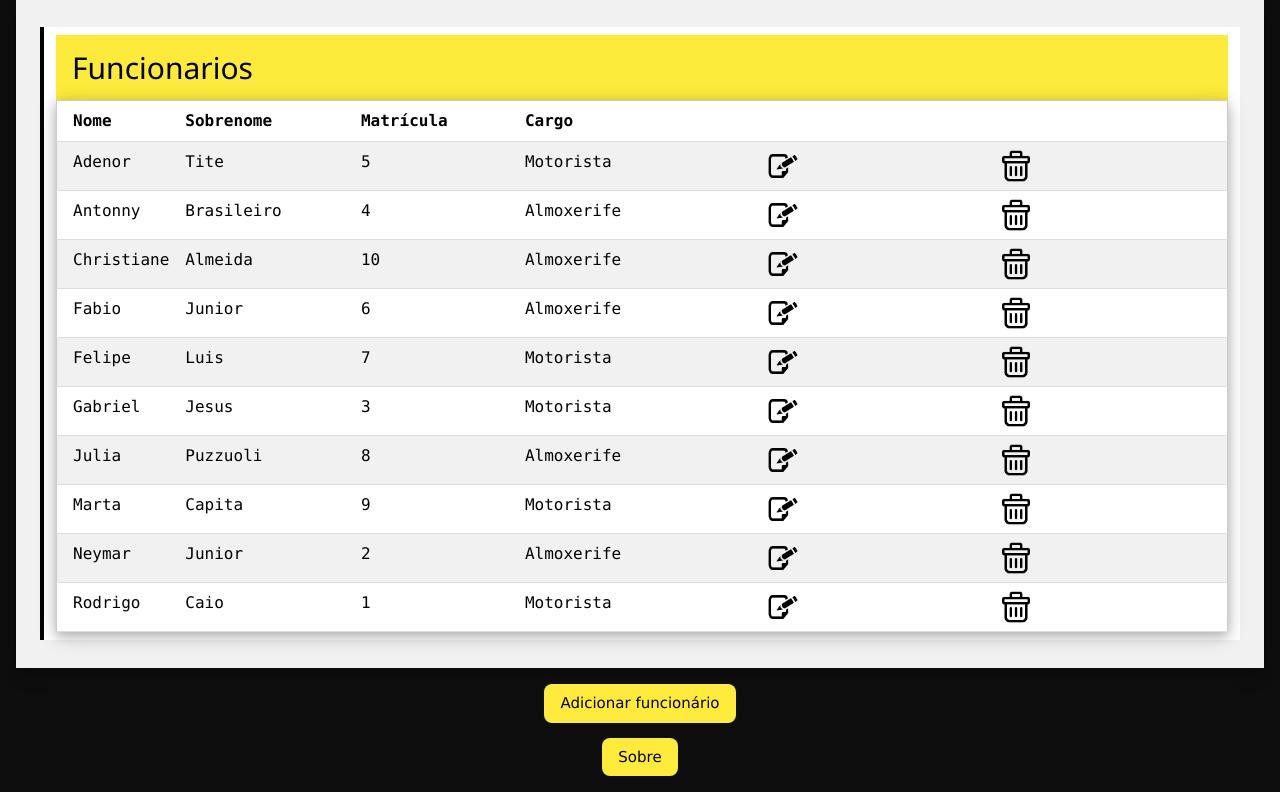
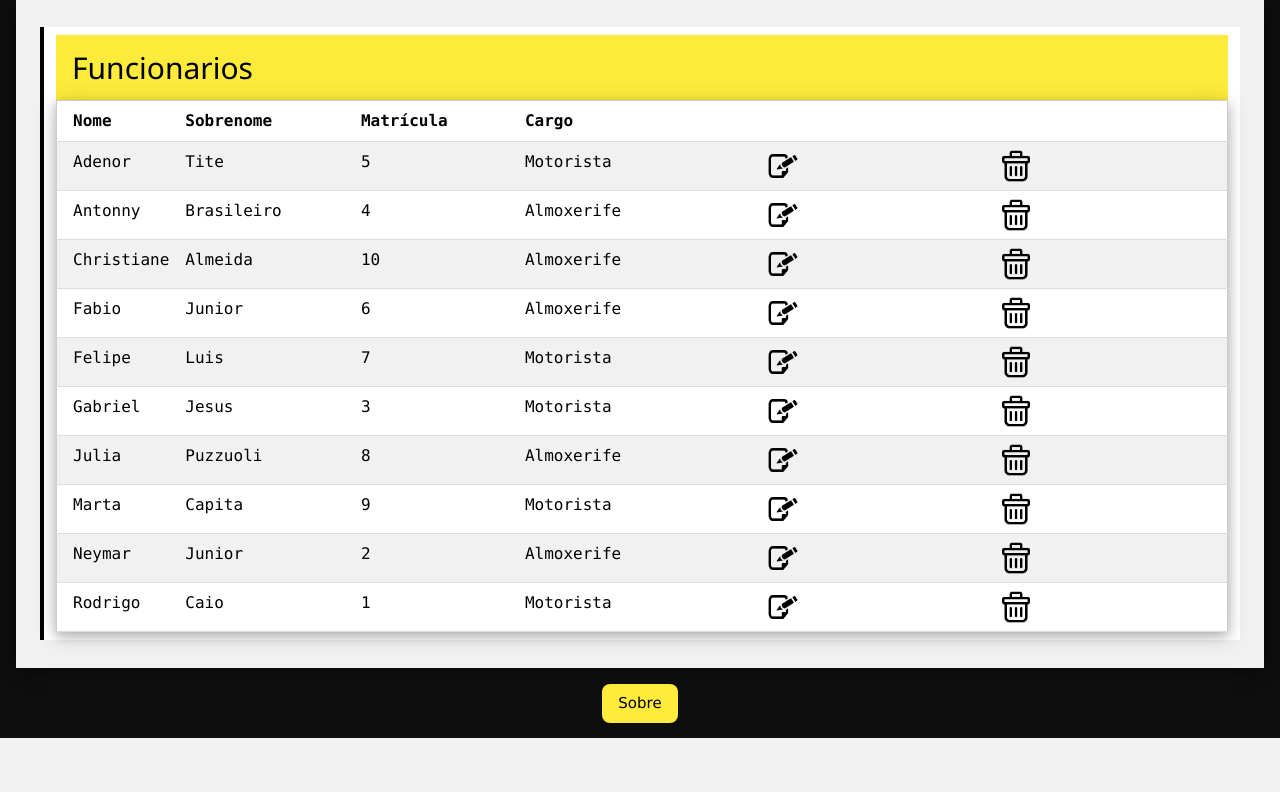
Before and after one commit to elvisclaudino/shipping-BD, a PHP site: page /funcionarios.php in a window 1280 px wide. Shown: the part 140-932 px from the top of the page. After the commit the page ends 878 px from the top, so only its background shows below. Run offline with PHP 8.4, Linux system fonts and the light colour scheme; data comes from the database, SQL or seed files in the repository.

```diff
--- a/bd/conectaBD.php
+++ b/bd/conectaBD.php
@@ -14,7 +14,7 @@ global $password;
 global $database;
 
 $servername = "localhost:3306";
-$username = "shipping";
-$password = "shipping";
+$username = "usu@clinica";
+$password = "php@PUCPR";
 $database = "shipping";
 ?>
--- a/funcionarios.php
+++ b/funcionarios.php
@@ -100,13 +100,6 @@
         </div>
     </div>
 
-	<!-- Sidebar -->
-	<div class="w3-center w3-monospace w3-bar-block w3-collapse">
-		<div id="menuLateral">
-			<a class="w3-yellow w3-medium w3-round-large w3-button w3-hover-white" href="funcionarioAdd.php">Adicionar funcionário</a>
-		</div>
-	</div>
-
     <?php require 'geral/sobre.php';?>
 	<!-- FIM PRINCIPAL -->
 	</div>
```
